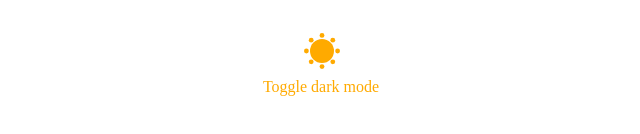
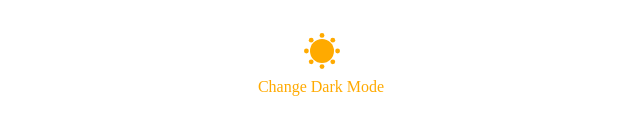
Before and after one commit to alifurkankurtoglu/darkmode, a plain HTML site: page index.html in a window 1280 px wide. Shown: the part 344-478 px from the top of the page, 319-959 px from the left. Drawn offline with Linux system fonts and the light colour scheme.

Commit message:
Update index.html

```diff
--- a/index.html
+++ b/index.html
@@ -4,12 +4,12 @@
     <meta charset="UTF-8" />
     <meta name="viewport" content="width=device-width, initial-scale=1.0" />
     <link rel="stylesheet" href="style.css" />
-    <title>Document</title>
+    <title>Dark Mode Changes</title>
   </head>
   <body>
     <input id="toggle" class="toggle" type="checkbox" />
-    <div class="background"></div>
-    <label for="toggle" class="title">Toggle dark mode</label>
+    <div class="bg"></div>
+    <label for="toggle" class="title">Change Dark Mode</label>
     <script src="main.js"></script>
   </body>
 </html>
```
